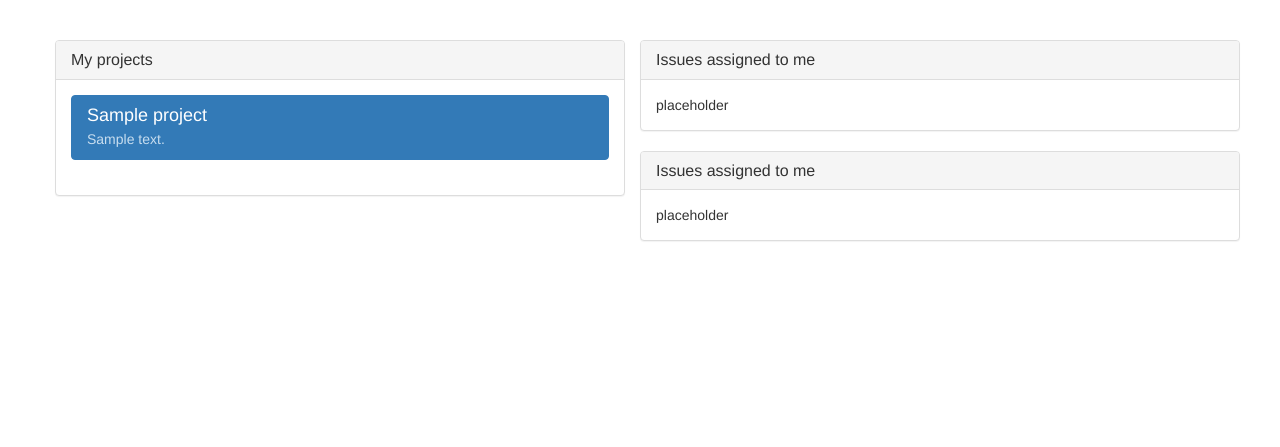
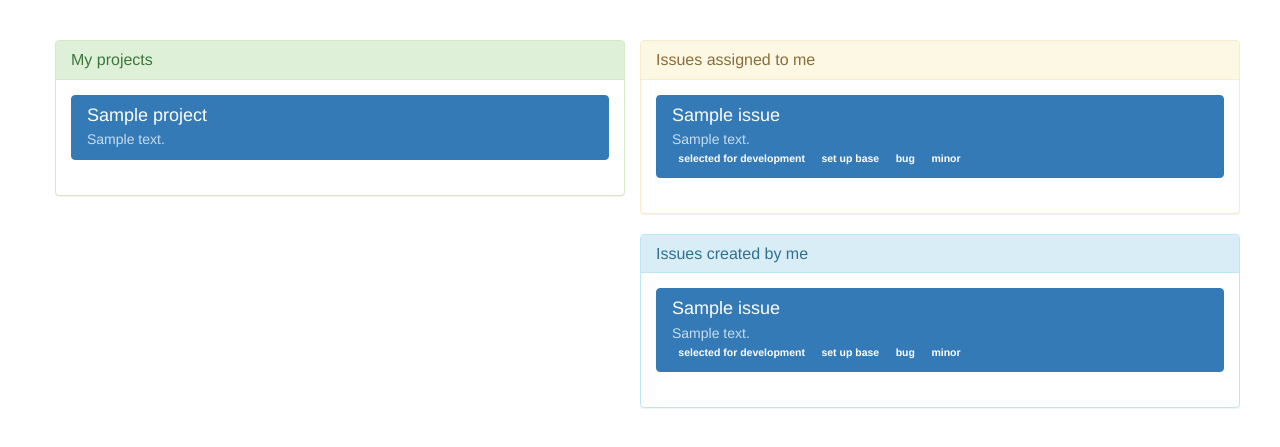
Before and after one commit to ftn-tim2/uks-project, a Django app: page / in a window 1280 px wide. Shown: the part 52-499 px from the top of the page. Run offline with Django 3.2, Linux system fonts and the light colour scheme; a user stored in the database is signed in; data comes from the database, SQL or seed files in the repository; tables that the repository leaves empty hold one stand-in row (values such as "Sample post"); some libraries are stand-ins or nearby versions.

Commit message:
added issues assigned to me and created by me on the main dashboard page

```diff
--- a/src/apps/views.py
+++ b/src/apps/views.py
@@ -1,8 +1,11 @@
 from django.shortcuts import render, redirect, get_object_or_404
 from uks.models import Project
+from uks.models import Issue
 
 
 def home(request, template_name='index.html'):
     print("actual user " + request.user.username)
-    return render(request, template_name, {'projects': Project.objects.filter(user = request.user.id)
+    return render(request, template_name, {'projects': Project.objects.filter(user = request.user.id),
+                                           'issues_assigned_to_me': Issue.objects.filter(assigned_to_id = request.user.id),
+                                           'issues_create_by_me': Issue.objects.filter(reporter_id = request.user.id)
                                            })
--- a/src/uks/templates/index.html
+++ b/src/uks/templates/index.html
@@ -5,7 +5,7 @@
 
 <div class="row">
     <div class="col-md-6">
-        <div class="panel panel-default">
+        <div class="panel panel-success">
             <div class="panel-heading">
                 <h3 class="panel-title">My projects</h3>
             </div>
@@ -13,7 +13,7 @@
                 {% for proj in projects %}
                 <div class="list-group">
                     <a href="/uks/project_view/{{proj.id}}" class="list-group-item active">
-                        <h4 class="list-group-item-heading">{{ proj.name }}</h4>
+                        <h4 class="list-group-item-heading">{% bootstrap_icon "cloud" %} {{ proj.name }}</h4>
                         <p class="list-group-item-text">{{ proj.description }}</p>
                     </a>
                 </div>
@@ -23,86 +23,52 @@
     </div>
     <div class="col-md-6">
         <div class="row">
-            <div class="panel panel-default">
+            <div class="panel panel-warning">
                 <div class="panel-heading">
                     <h3 class="panel-title">Issues assigned to me</h3>
                 </div>
                 <div class="panel-body">
-                    placeholder
+                    <div class="list-group">
+                        {% for issue in issues_assigned_to_me %}
+                        <a href="/uks/issue_view/{{issue.id}}" class="list-group-item active">
+                            <h4 class="list-group-item-heading">{% bootstrap_icon "tag" %} {{ issue.title }}</h4>
+                            <p class="list-group-item-text">{{ issue.description }}</p>
+                            <p class="list-group-item-text">
+                                <span class="label label-{{issue.status.marker}}">{{ issue.status }}</span>
+                                <span class="label label-{{issue.milestone.marker}}">{{ issue.milestone }}</span>
+                                <span class="label label-{{issue.issueType.marker}}">{{ issue.issueType }}</span>
+                                <span class="label label-{{issue.priority.marker}}">{{ issue.priority }}</span>
+                            </p>
+                        </a>
+                        {% endfor %}
+                    </div>
                 </div>
             </div>
         </div>
         <div class="row">
-            <div class="panel panel-default">
+            <div class="panel panel-info">
                 <div class="panel-heading">
-                    <h3 class="panel-title">Issues assigned to me</h3>
+                    <h3 class="panel-title">Issues created by me</h3>
                 </div>
                 <div class="panel-body">
-                    placeholder
+                    <div class="list-group">
+                        {% for issue in issues_create_by_me %}
+                        <a href="/uks/issue_view/{{issue.id}}" class="list-group-item active">
+                            <h4 class="list-group-item-heading">{% bootstrap_icon "tag" %} {{ issue.title }}</h4>
+                            <p class="list-group-item-text">{{ issue.description }}</p>
+                            <p class="list-group-item-text">
+                                <span class="label label-{{issue.status.marker}}">{{ issue.status }}</span>
+                                <span class="label label-{{issue.milestone.marker}}">{{ issue.milestone }}</span>
+                                <span class="label label-{{issue.issueType.marker}}">{{ issue.issueType }}</span>
+                                <span class="label label-{{issue.priority.marker}}">{{ issue.priority }}</span>
+                            </p>
+                        </a>
+                        {% endfor %}
+                    </div>
                 </div>
             </div>
         </div>
     </div>
 </div>
 
-<!--<h3>Classes</h3>-->
-<!--<table class="table">-->
-<!--<tr>-->
-<!--{% if 'uks.view_project' in user.get_all_permissions %}-->
-<!--<td>-->
-<!--<a href="/uks/project_list">Project</a>-->
-<!--</td>-->
-<!--{% endif %}-->
-<!--</tr>-->
-<!--<tr>-->
-<!--{% if 'uks.view_issuetype' in user.get_all_permissions %}-->
-<!--<td>-->
-<!--<a href="/uks/issuetype_list">IssueType</a>-->
-<!--</td>-->
-<!--{% endif %}-->
-<!--</tr>-->
-<!--<tr>-->
-<!--{% if 'uks.view_priority' in user.get_all_permissions %}-->
-<!--<td>-->
-<!--<a href="/uks/priority_list">Priority</a>-->
-<!--</td>-->
-<!--{% endif %}-->
-<!--</tr>-->
-<!--<tr>-->
-<!--{% if 'uks.view_status' in user.get_all_permissions %}-->
-<!--<td>-->
-<!--<a href="/uks/status_list">Status</a>-->
-<!--</td>-->
-<!--{% endif %}-->
-<!--</tr>-->
-<!--<tr>-->
-<!--{% if 'uks.view_milestone' in user.get_all_permissions %}-->
-<!--<td>-->
-<!--<a href="/uks/milestone_list">Milestone</a>-->
-<!--</td>-->
-<!--{% endif %}-->
-<!--</tr>-->
-<!--<tr>-->
-<!--{% if 'uks.view_issue' in user.get_all_permissions %}-->
-<!--<td>-->
-<!--<a href="/uks/issue_list">Issue</a>-->
-<!--</td>-->
-<!--{% endif %}-->
-<!--</tr>-->
-<!--<tr>-->
-<!--{% if 'uks.view_comment' in user.get_all_permissions %}-->
-<!--<td>-->
-<!--<a href="/uks/comment_list">Comment</a>-->
-<!--</td>-->
-<!--{% endif %}-->
-<!--</tr>-->
-<!--<tr>-->
-<!--{% if 'uks.view_commit' in user.get_all_permissions %}-->
-<!--<td>-->
-<!--<a href="/uks/commit_list">Commit</a>-->
-<!--</td>-->
-<!--{% endif %}-->
-<!--</tr>-->
-
-
 {% endblock %}
```
